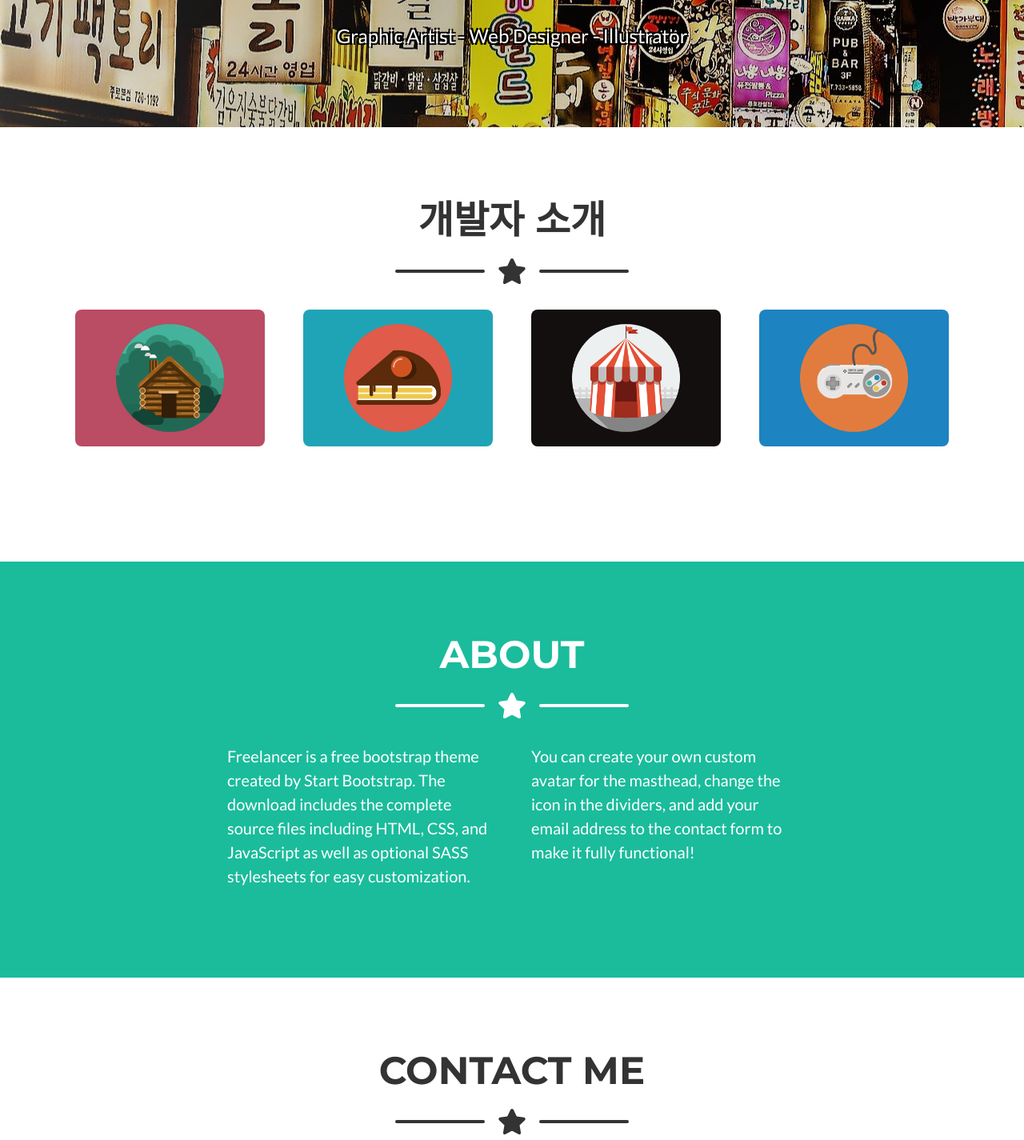
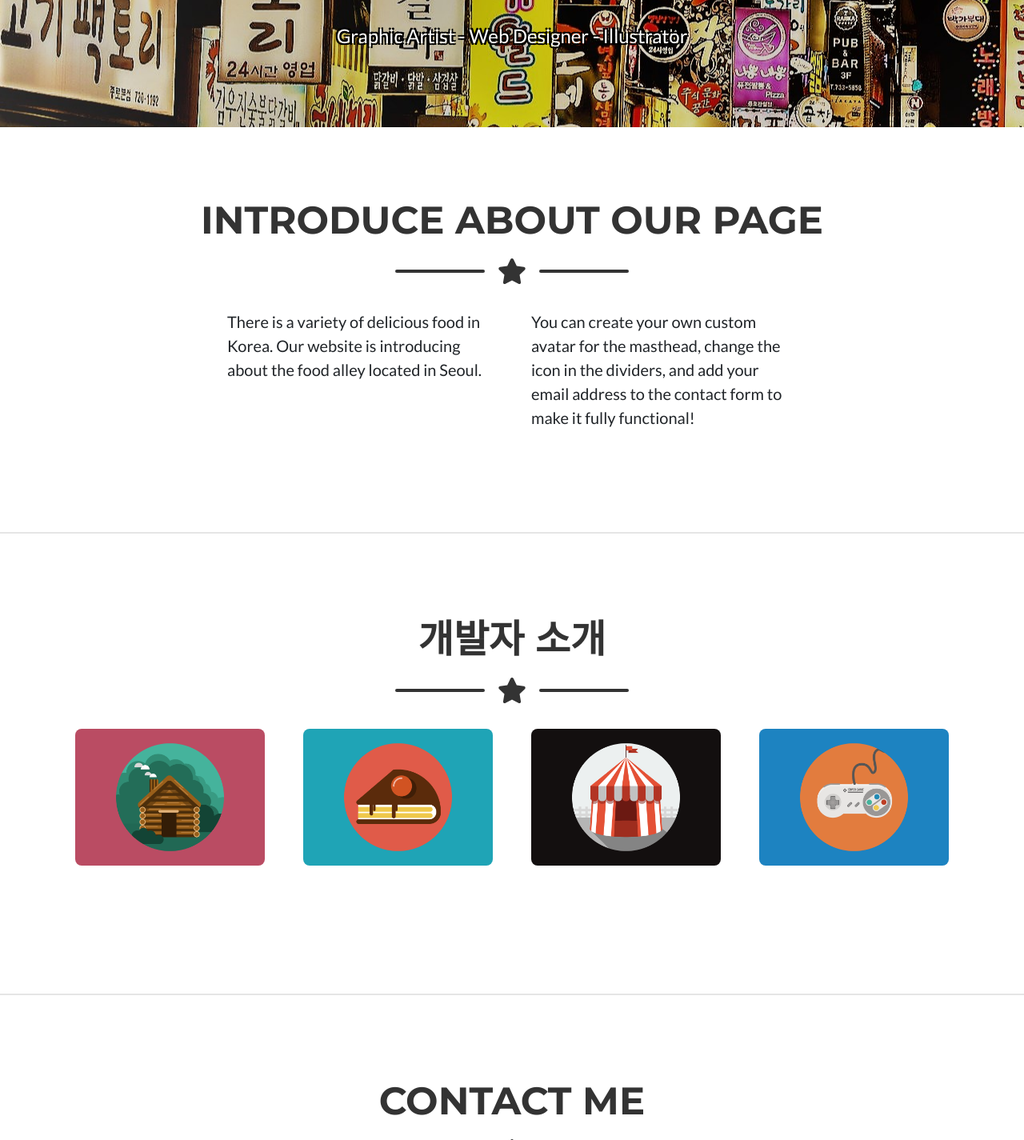
Before and after one commit to multicampus-Bigdata-mukjagolmok/Multicampus-Bigdata-Mukjagolmok, a Django app: page /mukja/aboutus/ in a window 1280 px wide. Shown: the part 707-2132 px from the top of the page at 80% size. Run offline with Django 3.2, Linux system fonts and the light colour scheme; some libraries are stand-ins or nearby versions.

Commit message:
Add AboutUs

```diff
--- a/mukja/templates/aboutus.html
+++ b/mukja/templates/aboutus.html
@@ -53,8 +53,26 @@
             </div>
         </header>
 
-
-        <!-- Portfolio Section-->
+        <!-- 웹페이지 소개-->
+        <section class="page-section text-black mb-0" style="background-color:#ffffff;" id="about">
+            <div class="container">
+                <!-- About Section Heading-->
+                <h2 class="page-section-heading text-center text-uppercase text-secondary mb-0">Introduce about our page</h2>
+                <!-- Icon Divider-->
+                <div class="divider-custom divider">
+                    <div class="divider-custom-line"></div>
+                    <div class="divider-custom-icon"><i class="fas fa-star"></i></div>
+                    <div class="divider-custom-line"></div>
+                </div>
+                <!-- About Section Content-->
+                <div class="row">
+                    <div class="col-lg-4 ml-auto"><p class="lead">There is a variety of delicious food in Korea. Our website is introducing about the food alley located in Seoul.</p></div>
+                    <div class="col-lg-4 mr-auto"><p class="lead">You can create your own custom avatar for the masthead, change the icon in the dividers, and add your email address to the contact form to make it fully functional!</p></div>
+                </div>
+            </div>
+        </section>
+        <hr>
+        <!-- 개발자 소개-->
         <section class="page-section portfolio" id="portfolio">
 
             <div class="container">
@@ -107,26 +125,8 @@
                 </div>
             </div>
         </section>
+        <hr>
 
-
-        <!-- About Section-->
-        <section class="page-section bg-primary text-white mb-0" id="about">
-            <div class="container">
-                <!-- About Section Heading-->
-                <h2 class="page-section-heading text-center text-uppercase text-white">About</h2>
-                <!-- Icon Divider-->
-                <div class="divider-custom divider-light">
-                    <div class="divider-custom-line"></div>
-                    <div class="divider-custom-icon"><i class="fas fa-star"></i></div>
-                    <div class="divider-custom-line"></div>
-                </div>
-                <!-- About Section Content-->
-                <div class="row">
-                    <div class="col-lg-4 ml-auto"><p class="lead">Freelancer is a free bootstrap theme created by Start Bootstrap. The download includes the complete source files including HTML, CSS, and JavaScript as well as optional SASS stylesheets for easy customization.</p></div>
-                    <div class="col-lg-4 mr-auto"><p class="lead">You can create your own custom avatar for the masthead, change the icon in the dividers, and add your email address to the contact form to make it fully functional!</p></div>
-                </div>
-            </div>
-        </section>
         <!-- Contact Section-->
         <section class="page-section" id="contact">
             <div class="container">
```
Also changed, not shown: mukja/templates/index.html (+7 -6 lines).
